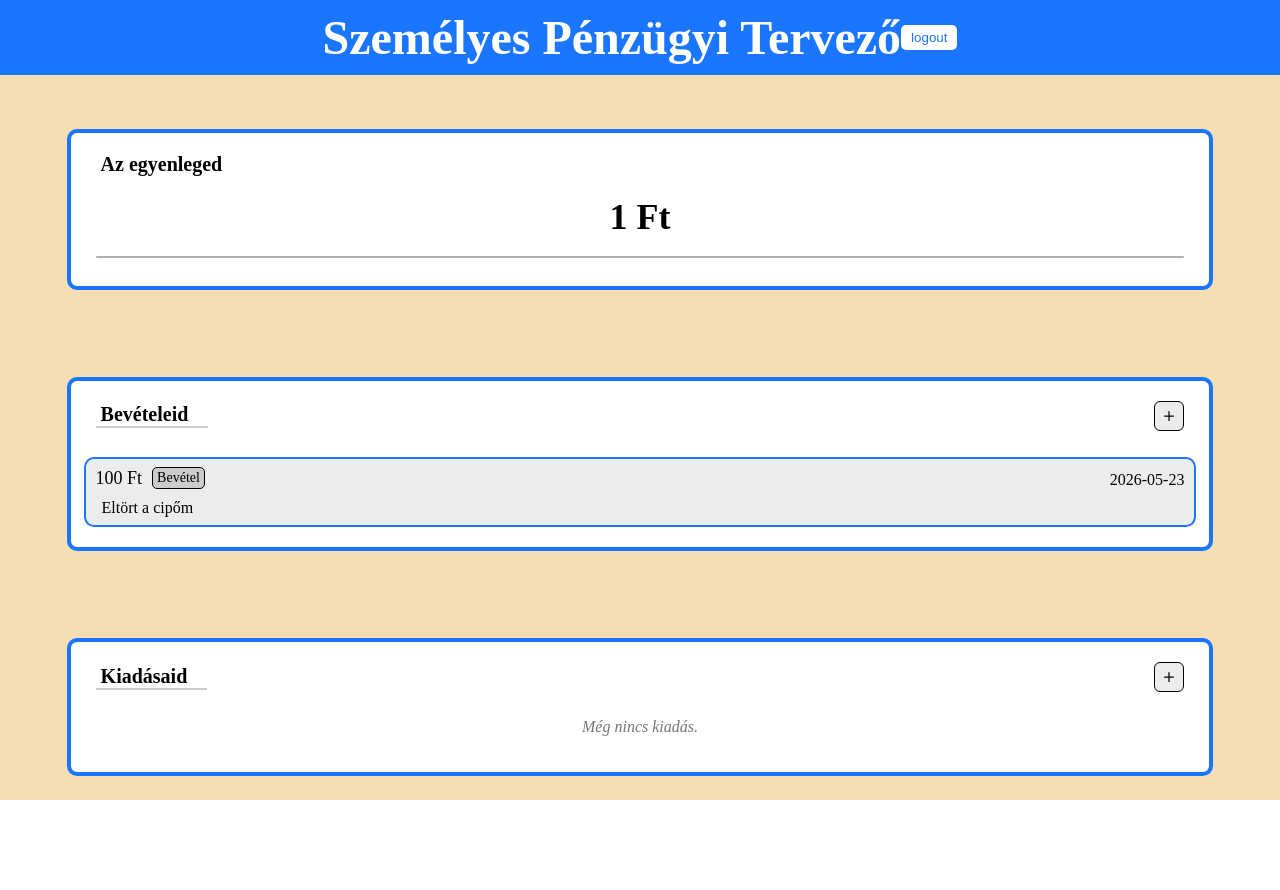
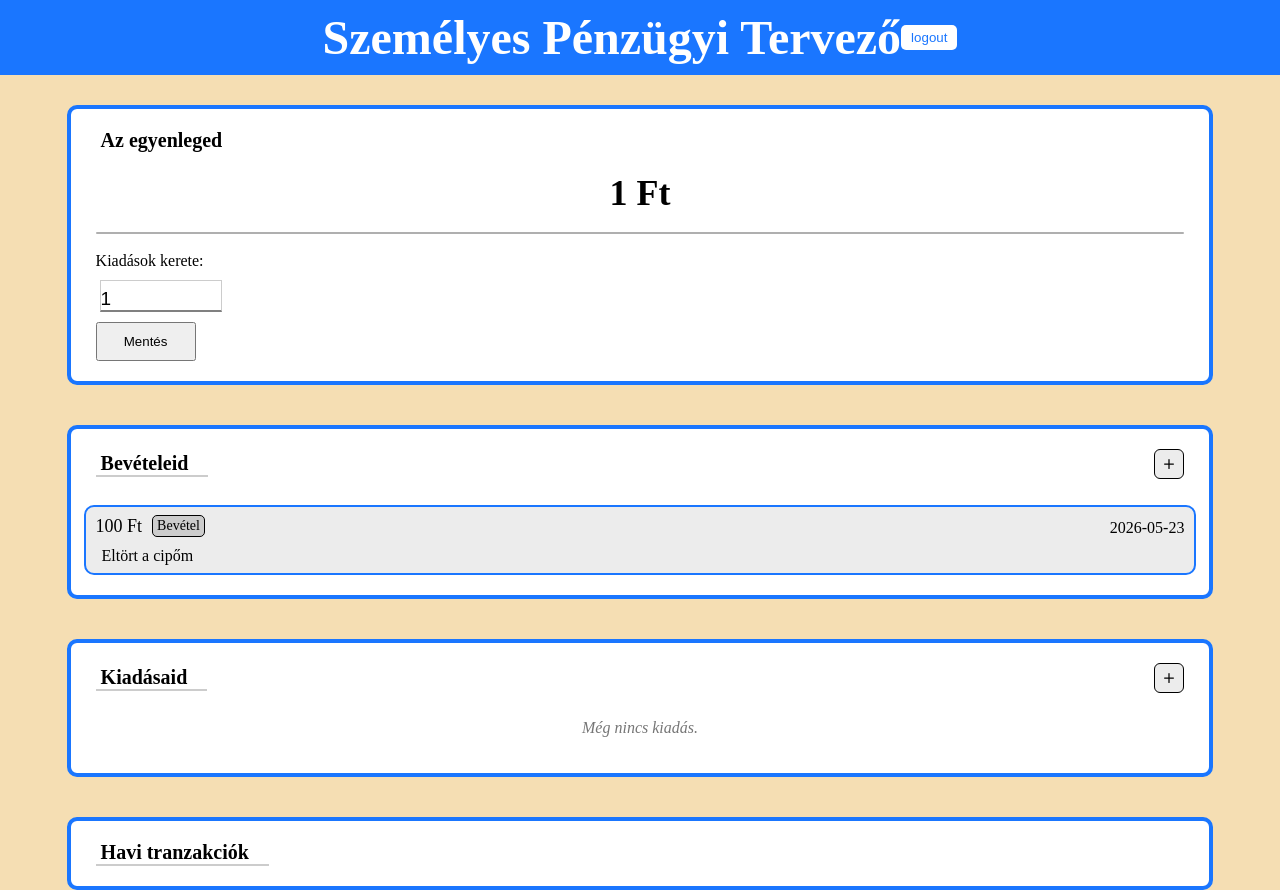
Before and after one commit to gicziunicorn/koltsegvetes, a PHP site: page /public/ in a window 1280 px wide. Before the commit the page ends 800 px from the top, so only its background shows below. Run offline with PHP 8.4, Linux system fonts and the light colour scheme; the visitor is signed in with stand-in values (Sample User, id 1); data comes from the database, SQL or seed files in the repository; some libraries are stand-ins or nearby versions; some web fonts are replaced.

Commit message:
Add files via upload

```diff
--- a/public/index.php
+++ b/public/index.php
@@ -89,6 +89,9 @@
             <h3>Az egyenleged</h3>
             <p id="egyenleg-p">Ft</p>
             <hr>
+            <label for="keret">Kiadások kerete:</label>
+            <input type="text" id="keret" value=<?php echo($_SESSION["keret"]); ?>>
+            <button style="width: 100px;padding:10px 20px" id="keretmentes">Mentés</button>
         </div>
         <div id="bevetelek" class="long container">
             <h3>Bevételeid</h3>
@@ -106,6 +109,9 @@
                 </svg>
             </button>
         </div>
+        <div id="havi" class="long container">
+            <h3>Havi tranzakciók</h3>
+        </div>
     </main>
     <?php endif; ?>
 
--- a/public/main.js
+++ b/public/main.js
@@ -16,8 +16,11 @@ function load() {
 }
 
 var vanBevetel, vanKiadas = false;
+var kiadasok = 0;
 
 function initialLoad(data) {
+    let keret = data.keret;
+
     $("#egyenleg-p").text(`${data.egyenleg} Ft`);
 
     const transactions = data.transactions;
@@ -27,6 +30,9 @@ function initialLoad(data) {
         const kategoria = transaction.kategoria;
         const note = transaction.note;
         const osszeg = parseInt(transaction.osszeg);
+        if ( new Date(idopont).getMonth() === new Date().getMonth() ) {
+            addMonthTransaction(osszeg, kategoria, idopont, note)
+        }
         addTransaction(osszeg, kategoria, idopont, note);
     }
 
@@ -35,11 +41,40 @@ function initialLoad(data) {
                 .text("Még nincs bevétel.")
         $("#bevetelek").append(p);
     }
+    console.log("fasz", vanKiadas)
     if (!vanKiadas) {
+        console.log("fasz")
         const p = $("<p>").addClass("placeholder")
                 .text("Még nincs kiadás.")
         $("#kiadasok").append(p);
     }
+
+    if (kiadasok > keret) {
+        window.alert("A kiadásaid túllépték a keretet!");
+    }
+}
+
+function addMonthTransaction(osszeg, kategoria, date, note) {
+    const t_div = $("<div>").addClass("transaction-card");
+    const t_osszeg = $("<p>").addClass("t-osszeg");
+    t_osszeg.text(`${osszeg} Ft`);
+    const t_cat = $("<span>").addClass("t-cat");
+    t_cat.text(kategoria);
+    const t_date = $("<p>").addClass("t-date");
+    t_date.text(date);
+    const t_note = $("<p>").addClass("t-note");
+    t_note.text(note);
+    t_div.append(t_osszeg, t_cat, t_date, t_note);
+
+    var cont;
+    if (!vanKiadas) {
+        cont = $("<div>").addClass("transactions");
+        $("#havi").append(cont);
+    }
+    else {
+        cont = $("#kiadasok>.transactions")
+    }
+    cont.append(t_div);
 }
 
 function addTransaction(osszeg, kategoria, date, note) {
@@ -54,8 +89,10 @@ function addTransaction(osszeg, kategoria, date, note) {
     t_note.text(note);
     t_div.append(t_osszeg, t_cat, t_date, t_note);
     if (osszeg < 0) {
+        kiadasok += Math.abs(osszeg);
         var cont;
         if (!vanKiadas) {
+            cont = $("#kiadasok .placeholder").remove();
             cont = $("<div>").addClass("transactions");
             $("#kiadasok").append(cont);
         }
@@ -68,6 +105,7 @@ function addTransaction(osszeg, kategoria, date, note) {
     else {
         var cont;
         if (!vanBevetel) {
+            cont = $("#bevetelek .placeholder").remove();
             cont = $("<div>").addClass("transactions");
             $("#bevetelek").append(cont);
         }
@@ -88,6 +126,26 @@ $(document).ready(function () {
         changeYear: true,
         firstDay: 1,
     });
+
+    $("#keretmentes").on("click", async function() {
+        const res = await fetch("../php/keret.php", {
+            method: "POST",
+            headers: {"Content-Type": "application/json"},
+            body: JSON.stringify({
+                keret: $("#keret").val(),
+            })
+        });
+        if (!res.ok) {
+            window.alert("error");
+            throw new Error("problem");
+        }
+        const resText = await res.text();
+        if (resText !== "ok") {
+            window.alert("error");
+            throw new Error(resText);
+        }
+        window.alert("Sikeresen rögzítve!");
+    })
 
     // Köszönjük a Gemininek
     $("#osszeg").on("input", function () {
--- a/public/style.css
+++ b/public/style.css
@@ -193,6 +193,7 @@ main {
   flex-wrap: wrap;
   padding: 105px 30px 0px 30px;
   box-sizing: border-box;
+  align-content: flex-start;
 
   .container {
     width: 94%;
@@ -315,7 +316,7 @@ main {
 }
 
 #editor-cont {
-  position: absolute;
+  position: fixed;
   width: 100vw;
   height: 100vh;
   box-sizing: border-box;
@@ -506,3 +507,17 @@ main {
     }
   }
 }
+
+#keret {
+  border: 1px solid #cccccc;
+  border-bottom: 2px solid gray;
+  outline: 0;
+  font-size: 19px;
+  padding: 7px 0 0;
+  margin-left: 4px;
+  background: transparent;
+  transition: border-color 0.2s;
+  word-spacing: -2px;
+  max-width: 120px;
+  width: fit-content;
+}
```
